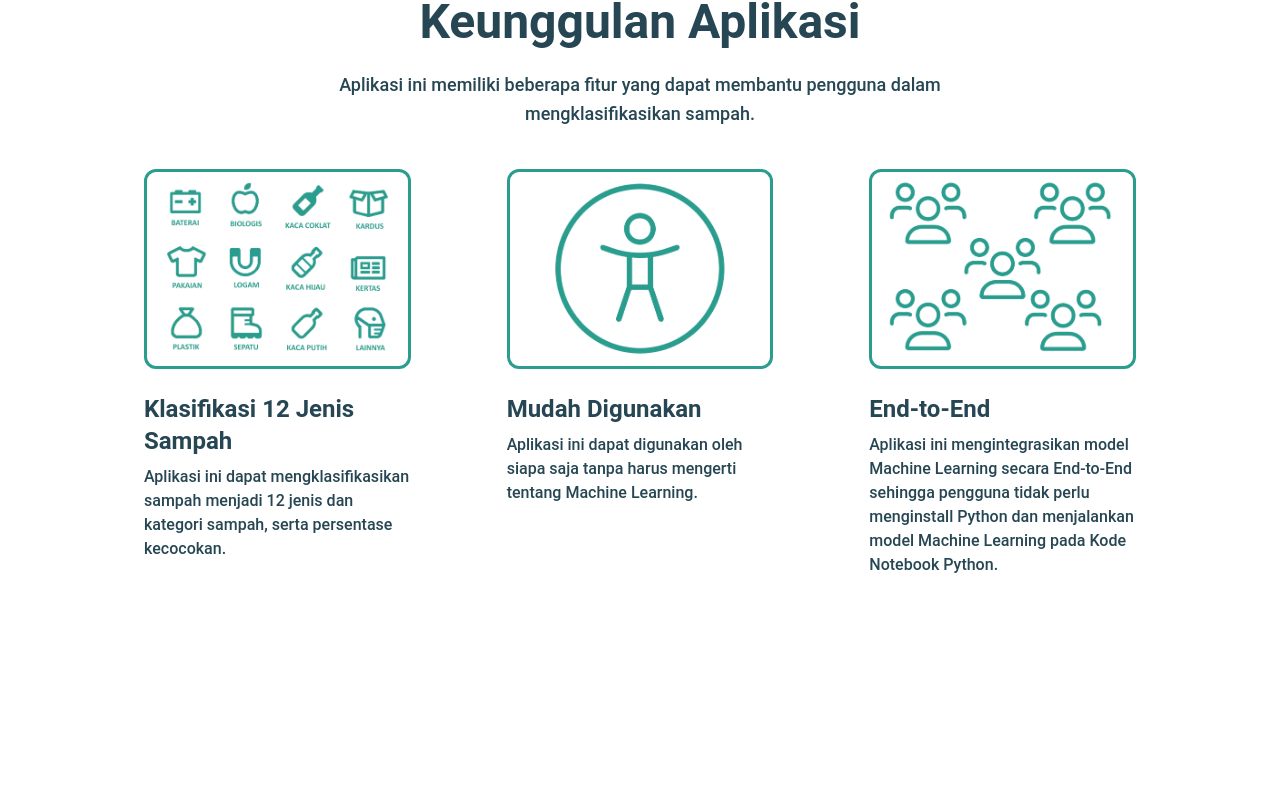
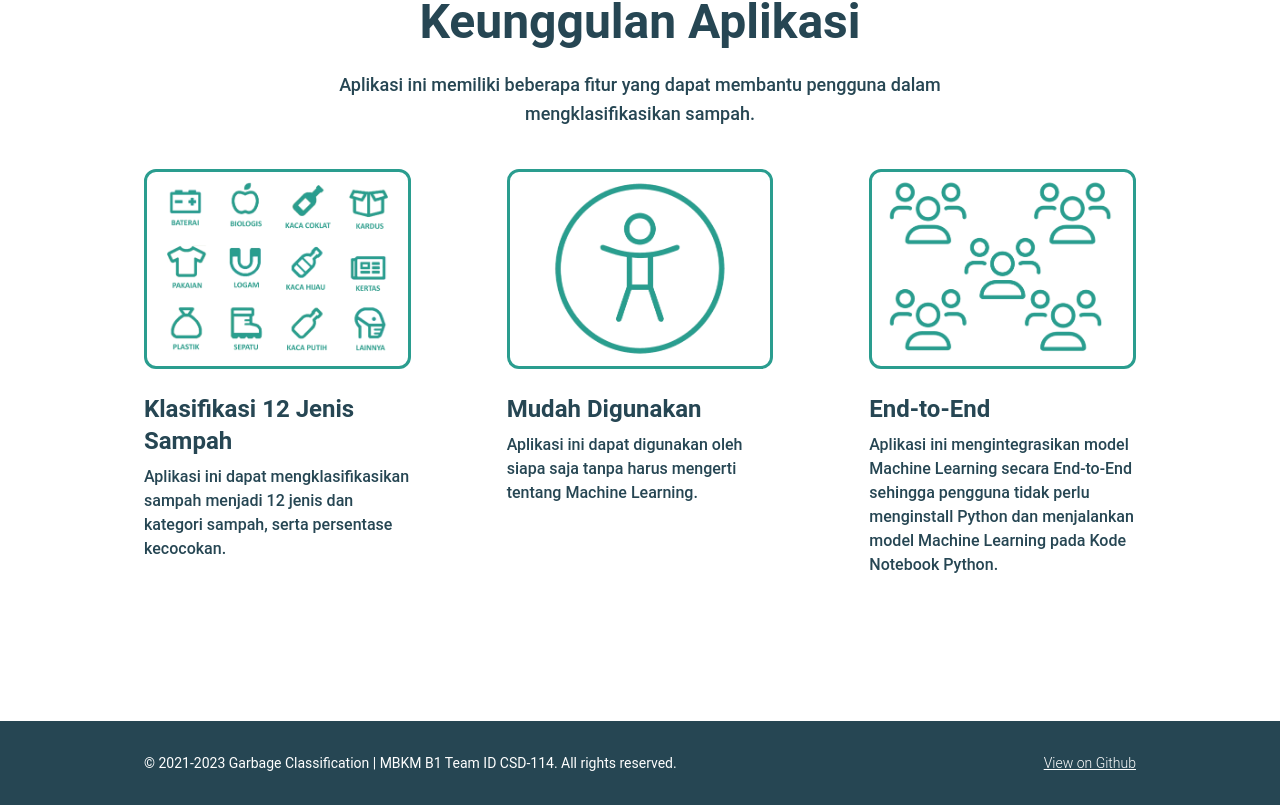
Before and after one commit to virgiawankusuma/Garbage-Classification, a React (Create React App) app: page / in a window 1280 px wide. Shown: the part 1987-2792 px from the top of the page. Before the commit the page ends 2708 px from the top, so only its background shows below. Built offline with nearby package versions, Linux system fonts and the light colour scheme.

Commit message:
feat: Add Footer

```diff
--- a/src/components/Layout.js
+++ b/src/components/Layout.js
@@ -1,3 +1,4 @@
+import Footer from './footer/Footer';
 import Header from './header/Header';
 
 export default function Layout({ children }) {
@@ -10,6 +11,7 @@ export default function Layout({ children }) {
       >
         {children}
       </main>
+      <Footer />
     </>
   );
 }
--- /dev/null
+++ b/src/components/footer/Footer.js
@@ -0,0 +1,21 @@
+import { footer } from '../../data/homeData';
+
+export default function Footer() {
+  return (
+    <footer className="bg-dark absolute w-full flex items-center z-10 justify-center px-4 py-8 md:px-12">
+      <div className="container md:mx-12 lg:mx-20">
+        <div className="flex flex-wrap text-center text-white text-sm gap-y-3 md:justify-between">
+          <p className="w-full md:w-auto">{footer.copy}</p>
+          <a
+            href={footer.viewOnGithub.url}
+            target="_blank"
+            rel="noreferrer"
+            className="w-full underline font-light hover:text-primary hover:decoration-secondary md:w-auto transition-all duration-200 ease-in-out"
+          >
+            {footer.viewOnGithub.title}
+          </a>
+        </div>
+      </div>
+    </footer>
+  )
+}
```
